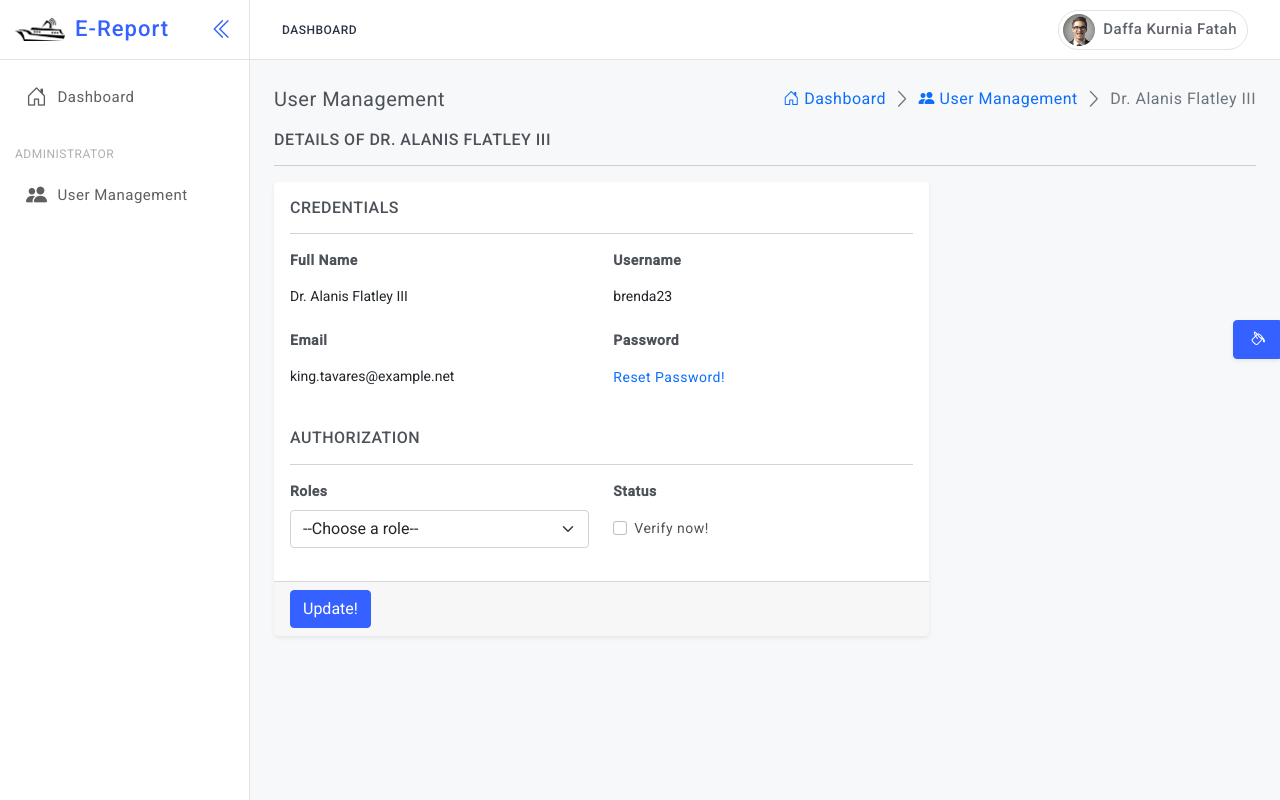
After one commit to daffakurnia11/E-Report, a Laravel app: a page that uses resources/views/user/edit.blade.php in a window 1280 px wide. The commit adds this page. Run offline with Laravel 9, Linux system fonts and the light colour scheme; a user stored in the database is signed in; data comes from the database, SQL or seed files in the repository; some libraries are stand-ins or nearby versions.

Commit message:
Creating User Management System

```diff
--- a/app/Http/Controllers/AuthController.php
+++ b/app/Http/Controllers/AuthController.php
@@ -17,7 +17,7 @@ class AuthController extends Controller
     public function authorization(Request $request)
     {
         $credentials = $request->validate([
-            'email'     => 'required|email:dns',
+            'username'  => 'required',
             'password'  => 'required|min:4',
         ]);
         if (Auth::attempt($credentials)) {
@@ -36,7 +36,7 @@ class AuthController extends Controller
     {
         $validated = $request->validate([
             'name'      => 'required',
-            'username'  => 'required|unique:users',
+            'username'  => 'required|unique:users|alpha-dash',
             'email'     => 'required|email:dns|unique:users',
             'password'  => 'required|min:4',
             'repeat'    => 'required|min:4|same:password'
--- /dev/null
+++ b/app/Http/Controllers/UserController.php
@@ -0,0 +1,84 @@
+<?php
+
+namespace App\Http\Controllers;
+
+use App\Models\User;
+use Carbon\Carbon;
+use Illuminate\Http\Request;
+use Illuminate\Support\Facades\Hash;
+
+class UserController extends Controller
+{
+    /**
+     * Display a listing of the resource.
+     *
+     * @return \Illuminate\Http\Response
+     */
+    public function index()
+    {
+        return view('user.index', [
+            'users'     => User::all(),
+        ]);
+    }
+
+    /**
+     * Show the form for editing the specified resource.
+     *
+     * @param  \App\Models\User  $user
+     * @return \Illuminate\Http\Response
+     */
+    public function edit(User $user)
+    {
+        return view('user.edit', [
+            'user'      => $user
+        ]);
+    }
+
+    /**
+     * Update the specified resource in storage.
+     *
+     * @param  \Illuminate\Http\Request  $request
+     * @param  \App\Models\User  $user
+     * @return \Illuminate\Http\Response
+     */
+    public function update(Request $request, User $user)
+    {
+        if (auth()->user()->username == $user->username) {
+            return back()->with('message', 'Access Denied');
+        }
+        $validated = $request->validate([
+            'roles'     => 'required',
+        ]);
+        if ($request->verify) {
+            $validated['verified_at'] = Carbon::now();
+        }
+        $user->update($validated);
+
+        return redirect('/user')->with('message', 'User updated');
+    }
+
+    /**
+     * Remove the specified resource from storage.
+     *
+     * @param  \App\Models\User  $user
+     * @return \Illuminate\Http\Response
+     */
+    public function destroy(User $user)
+    {
+        if (auth()->user()->username == $user->username) {
+            return back()->with('message', 'Access Denied');
+        }
+        $user->delete();
+
+        return back()->with('message', 'User deleted');
+    }
+
+    public function resetpass(User $user)
+    {
+        $newpass = Hash::make($user->email);
+        $user->update([
+            'password' => $newpass
+        ]);
+        return redirect('/user')->with('message', 'Password reset!');
+    }
+}
--- a/app/Models/User.php
+++ b/app/Models/User.php
@@ -22,6 +22,7 @@ class User extends Authenticatable
         'username',
         'email',
         'password',
+        'roles',
         'verified_at'
     ];
 
@@ -42,4 +43,9 @@ class User extends Authenticatable
     protected $casts = [
         'verified_at' => 'datetime',
     ];
+
+    public function getRouteKeyName()
+    {
+        return 'username';
+    }
 }
--- a/lang/en/validation.php
+++ b/lang/en/validation.php
@@ -170,7 +170,8 @@ return [
         'username'  => 'username',
         'email'     => 'email address',
         'password'  => 'password',
-        'repeat'    => 'repeat password'
+        'repeat'    => 'repeat password',
+        'oldpass'   => 'old password'
     ],
 
 ];
--- a/public/css/style.css
+++ b/public/css/style.css
@@ -853,7 +853,6 @@ a {
 
 .breadcrumb-title {
     font-size: 20px;
-    border-right: 1.5px solid #aaa4a4;
 }
 
 .page-breadcrumb .breadcrumb-item + .breadcrumb-item::before {
--- a/public/js/notification.js
+++ b/public/js/notification.js
@@ -1,6 +1,33 @@
 const flashdata = $('#flash-data').data('flashdata');
 
+$(function () {
+  $('.deleteConfirm').on('click', function (e) {
+    e.preventDefault();
+    Swal.fire({
+      title: 'Are you sure?',
+      text: "You won't be able to revert this!",
+      icon: 'warning',
+      showCancelButton: true,
+      confirmButtonColor: '#3461ff',
+      cancelButtonColor: '#d33'
+    }).then((result) => {
+      if (result.isConfirmed) {
+        $(this).parent('form').submit();
+      }
+    })
+  });
+});
+
 if (flashdata) {
+  // Access Denied
+  if (flashdata == 'Access Denied') {
+    Swal.fire({
+      icon: 'error',
+      title: flashdata,
+      text: "You cannot do this action!",
+      confirmButtonColor: '#3461ff'
+    })
+  }
   // Sign Up Success
   if (flashdata == 'Sign Up Success') {
     Swal.fire({
@@ -41,4 +68,49 @@ if (flashdata) {
       confirmButtonText: 'Thank you!'
     })
   }
+  // User updated
+  if (flashdata == 'User updated') {
+    Swal.fire({
+      icon: 'success',
+      title: flashdata,
+      text: 'Thank you for updating the user!',
+      confirmButtonColor: '#3461ff'
+    })
+  }
+  // User deleted
+  if (flashdata == 'User deleted') {
+    Swal.fire({
+      icon: 'success',
+      title: flashdata,
+      text: "The user has been deleted!",
+      confirmButtonColor: '#3461ff'
+    })
+  }
+  // Password reset!
+  if (flashdata == 'Password reset!') {
+    Swal.fire({
+      icon: 'success',
+      title: flashdata,
+      text: "Don't forget to contact the user!",
+      confirmButtonColor: '#3461ff'
+    })
+  }
+  // Profile updated
+  if (flashdata == 'Profile updated') {
+    Swal.fire({
+      icon: 'success',
+      title: flashdata,
+      text: "Your profile has been updated!",
+      confirmButtonColor: '#3461ff'
+    })
+  }
+  // Password changed
+  if (flashdata == 'Password changed') {
+    Swal.fire({
+      icon: 'success',
+      title: flashdata,
+      text: "Your password has been changed!",
+      confirmButtonColor: '#3461ff'
+    })
+  }
 }
--- a/resources/views/layouts/header.blade.php
+++ b/resources/views/layouts/header.blade.php
@@ -17,7 +17,7 @@
           <a class="nav-link dropdown-toggle dropdown-toggle-nocaret" href="#" data-bs-toggle="dropdown">
             <div class="user-setting d-flex align-items-center gap-1">
               <img src="/img/avatar-1.png" class="user-img" alt="">
-              <div class="user-name d-none d-sm-block">Administrator</div>
+              <div class="user-name d-none d-sm-block">{{ auth()->user()->name }}</div>
             </div>
           </a>
           <ul class="dropdown-menu dropdown-menu-end">
@@ -26,50 +26,18 @@
                 <div class="d-flex align-items-center">
                   <img src="/img/avatar-1.png" alt="" class="rounded-circle" width="60" height="60">
                   <div class="ms-3">
-                      <h6 class="mb-0 dropdown-user-name">Administrator</h6>
-                      <small class="mb-0 dropdown-user-designation text-secondary">Admin</small>
+                    <h6 class="mb-0 dropdown-user-name">{{ auth()->user()->name }}</h6>
+                    <small class="mb-0 dropdown-user-designation text-secondary">{{ auth()->user()->roles }}</small>
                   </div>
                 </div>
               </a>
             </li>
             <li><hr class="dropdown-divider"></li>
             <li>
-                <a class="dropdown-item" href="pages-user-profile.html">
+              <a class="dropdown-item" href="/profile">
                 <div class="d-flex align-items-center">
                   <div class="setting-icon"><i class="bi bi-person-fill"></i></div>
                   <div class="setting-text ms-3"><span>Profile</span></div>
-                   </div>
-                 </a>
-              </li>
-              <li>
-                <a class="dropdown-item" href="#">
-                   <div class="d-flex align-items-center">
-                     <div class="setting-icon"><i class="bi bi-gear-fill"></i></div>
-                     <div class="setting-text ms-3"><span>Setting</span></div>
-                   </div>
-                 </a>
-              </li>
-              <li>
-                <a class="dropdown-item" href="index2.html">
-                   <div class="d-flex align-items-center">
-                     <div class="setting-icon"><i class="bi bi-speedometer"></i></div>
-                     <div class="setting-text ms-3"><span>Dashboard</span></div>
-                   </div>
-                 </a>
-              </li>
-              <li>
-                <a class="dropdown-item" href="#">
-                   <div class="d-flex align-items-center">
-                     <div class="setting-icon"><i class="bi bi-piggy-bank-fill"></i></div>
-                     <div class="setting-text ms-3"><span>Earnings</span></div>
-                   </div>
-                 </a>
-              </li>
-              <li>
-                <a class="dropdown-item" href="#">
-                   <div class="d-flex align-items-center">
-                     <div class="setting-icon"><i class="bi bi-cloud-arrow-down-fill"></i></div>
-                     <div class="setting-text ms-3"><span>Downloads</span></div>
                 </div>
               </a>
             </li>
--- a/resources/views/layouts/sidebar.blade.php
+++ b/resources/views/layouts/sidebar.blade.php
@@ -12,52 +12,19 @@
   </div>
   <!--navigation-->
   <ul class="metismenu" id="menu">
-    <li>
-      <a href="javascript:;" class="has-arrow">
+    <li class="{{ Request::is('/') ?? 'mm-active' }}">
+      <a href="/">
         <div class="parent-icon"><i class="bi bi-house-door"></i>
         </div>
         <div class="menu-title">Dashboard</div>
       </a>
-      <ul>
-        <li> <a href="index.html"><i class="bi bi-arrow-right-short"></i>eCommerce</a>
-        </li>
-        <li> <a href="index2.html"><i class="bi bi-arrow-right-short"></i>Sales</a>
-        </li>
-        <li> <a href="index3.html"><i class="bi bi-arrow-right-short"></i>Analytics</a>
-        </li>
-        <li> <a href="index4.html"><i class="bi bi-arrow-right-short"></i>Project Management</a>
-        </li>
-        <li> <a href="index5.html"><i class="bi bi-arrow-right-short"></i>CMS Dashboard</a>
-        </li>
-      </ul>
     </li>
     <li class="menu-label">Administrator</li>
-    <li>
-      <a href="pages-user-profile.html">
-        <div class="parent-icon"><i class="bi bi-person-check"></i>
+    <li class="{{ Request::is('/user') ?? 'mm-active' }}">
+      <a href="/user">
+        <div class="parent-icon"><i class="bi bi-people-fill"></i>
         </div>
-        <div class="menu-title">User Profile</div>
-      </a>
-    </li>
-    <li>
-      <a href="pages-timeline.html">
-        <div class="parent-icon"><i class="bi bi-collection-play"></i>
-        </div>
-        <div class="menu-title">Timeline</div>
-      </a>
-    </li>
-    <li>
-      <a href="pages-faq.html">
-        <div class="parent-icon"><i class="bi bi-exclamation-triangle"></i>
-        </div>
-        <div class="menu-title">FAQ</div>
-      </a>
-    </li>
-    <li>
-      <a href="pages-pricing-tables.html">
-        <div class="parent-icon"><i class="bi bi-credit-card-2-front"></i>
-        </div>
-        <div class="menu-title">Pricing Tables</div>
+        <div class="menu-title">User Management</div>
       </a>
     </li>
   </ul>
--- a/resources/views/signin.blade.php
+++ b/resources/views/signin.blade.php
@@ -13,12 +13,12 @@
             @csrf
             <div class="row g-3">
               <div class="col-12">
-                <label for="email" class="form-label">Email Address</label>
+                <label for="username" class="form-label">Enter Username</label>
                 <div class="ms-auto position-relative">
                   <div class="position-absolute top-50 translate-middle-y search-icon px-3">
                     <i class="bi bi-envelope-fill"></i>
                   </div>
-                  <input type="email" class="form-control radius-30 ps-5" name="email" id="email" placeholder="Email Address">
+                  <input type="text" class="form-control radius-30 ps-5" name="username" id="username" placeholder="Enter your username">
                 </div>
               </div>
               <div class="col-12">
@@ -27,7 +27,7 @@
                   <div class="position-absolute top-50 translate-middle-y search-icon px-3">
                     <i class="bi bi-lock-fill"></i>
                   </div>
-                  <input type="password" class="form-control radius-30 ps-5" name="password" id="password" placeholder="Enter Password">
+                  <input type="password" class="form-control radius-30 ps-5" name="password" id="password" placeholder="Enter the password">
                 </div>
               </div>
               <div class="col-12">
--- /dev/null
+++ b/resources/views/user/edit.blade.php
@@ -0,0 +1,111 @@
+@extends('layouts.main')
+
+@section('header')
+  @include('layouts.header')
+@endsection
+
+@section('sidebar')
+  @include('layouts.sidebar')
+@endsection
+
+@section('switcher')
+  @include('layouts.switcher')
+@endsection
+
+@section('content')
+
+<!--start content-->
+<main class="page-content">
+  <!-- Title Page -->
+  <div class="page-breadcrumb d-none d-sm-flex align-items-center mb-3">
+    <div class="breadcrumb-title pe-3">User Management</div>
+    <div class="ms-auto">
+      <nav aria-label="breadcrumb">
+        <ol class="breadcrumb mb-0 p-0">
+          <li class="breadcrumb-item">
+            <a href="/">
+              <i class="bi bi-house-door"></i> Dashboard
+            </a>
+          </li>
+          <li class="breadcrumb-item">
+            <a href="/user">
+              <i class="bi bi-people-fill"></i> User Management
+            </a>
+          </li>
+          <li class="breadcrumb-item active" aria-current="page">
+            {{ $user->name }}
+          </li>
+        </ol>
+      </nav>
+    </div>
+  </div>
+  <!-- End of Title Page -->
+
+  <h6 class="mb-0 text-uppercase">Details of {{ $user->name }}</h6>
+  <hr>
+  <div class="card col-8">
+    <form action="/user/{{ $user->username }}" method="POST">
+      @csrf
+      @method("PUT")
+      <div class="card-body">
+        <h6 class="mb-0 text-uppercase">Credentials</h6>
+        <hr>
+        <div class="row">
+          <div class="col-6 mb-3">
+            <label class="form-label fw-bold">Full Name</label>
+            <input type="text" readonly class="form-control-plaintext" value="{{ $user->name }}">
+          </div>
+          <div class="col-6 mb-3">
+            <label class="form-label fw-bold">Username</label>
+            <input type="text" readonly class="form-control-plaintext" value="{{ $user->username }}">
+          </div>
+          <div class="col-6 mb-3">
+            <label class="form-label fw-bold">Email</label>
+            <input type="text" readonly class="form-control-plaintext" value="{{ $user->email }}">
+          </div>
+          <div class="col-6 mb-3">
+            <label class="form-label fw-bold">Password</label>
+            <a href="/user/{{ $user->username }}/resetpass" class="d-block py-2">Reset Password!</a>
+          </div>
+        </div>
+        <h6 class="mb-0 mt-3 text-uppercase">Authorization</h6>
+        <hr>
+        <div class="row">
+          <div class="col-6 mb-3">
+            <label class="form-label fw-bold">Roles</label>
+            <select class="form-select @error('roles') is-invalid @enderror" name="roles" aria-label="Default select example">
+              <option selected="" disabled>--Choose a role--</option>
+              <option {{ $user->roles == 'Admin' ? 'selected' : '' }} value="Admin">Administrator</option>
+              <option {{ $user->roles == 'GM' ? 'selected' : '' }} value="GM">General Manager (GM)</option>
+              <option {{ $user->roles == 'PM' ? 'selected' : '' }} value="PM">Project Manager (PM)</option>
+              <option {{ $user->roles == 'PIC' ? 'selected' : '' }} value="PIC">PIC</option>
+            </select>
+            @error('roles')
+              <div class="invalid-feedback">
+                {{ $message }}
+              </div>
+            @enderror
+          </div>
+          <div class="col-6 mb-3">
+            <label class="form-label fw-bold">Status</label>
+            @if ($user->verified_at)
+            <input type="text" readonly class="form-control-plaintext" value="Verified at {{ $user->verified_at }}">
+            @else
+            <div class="form-check py-2">
+              <input class="form-check-input" type="checkbox" name="verify" id="flexCheckDefault">
+              <label class="form-check-label" for="flexCheckDefault">Verify now!</label>
+            </div>
+            @endif
+          </div>
+        </div>
+      </div>
+      <div class="card-footer">
+        <button type="submit" class="btn btn-primary">Update!</button>
+      </div>
+    </form>
+  </div>
+
+</main>
+<!--end page main-->
+
+@endsection
--- a/routes/web.php
+++ b/routes/web.php
@@ -1,6 +1,8 @@
 <?php
 
 use App\Http\Controllers\AuthController;
+use App\Http\Controllers\DashboardController;
+use App\Http\Controllers\UserController;
 use Illuminate\Support\Facades\Route;
 
 /*
@@ -24,6 +26,13 @@ Route::controller(AuthController::class)->group(function () {
     Route::post('/logout', 'logout')->middleware('auth');
 });
 
-Route::get('/', function () {
-    return view('index');
-})->middleware('auth');
+Route::middleware('auth')->group(function () {
+    Route::controller(DashboardController::class)->group(function () {
+        Route::get('/', 'index');
+        Route::get('/profile', 'profile');
+        Route::put('/profile/{user}/update', 'updateProfile');
+        Route::put('/profile/{user}/changepass', 'changepass');
+    });
+    Route::resource('user', UserController::class)->except(['create', 'store', 'show']);
+    Route::get('user/{user}/resetpass', [UserController::class, 'resetpass']);
+});
```
Also changed, not shown: app/Http/Controllers/DashboardController.php (added, +58 -0 lines), database/factories/UserFactory.php (+4 -5 lines), database/seeders/DatabaseSeeder.php (+11 -5 lines), resources/views/index.blade.php (+16 -0 lines), resources/views/profile.blade.php (added, +149 -0 lines), resources/views/user/index.blade.php (added, +97 -0 lines), public/js/app.js. Lines whose indentation alone changed are shown as unchanged.
